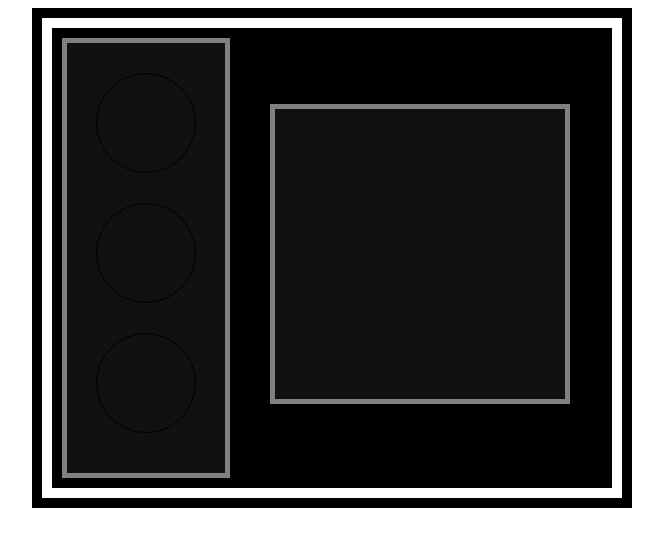
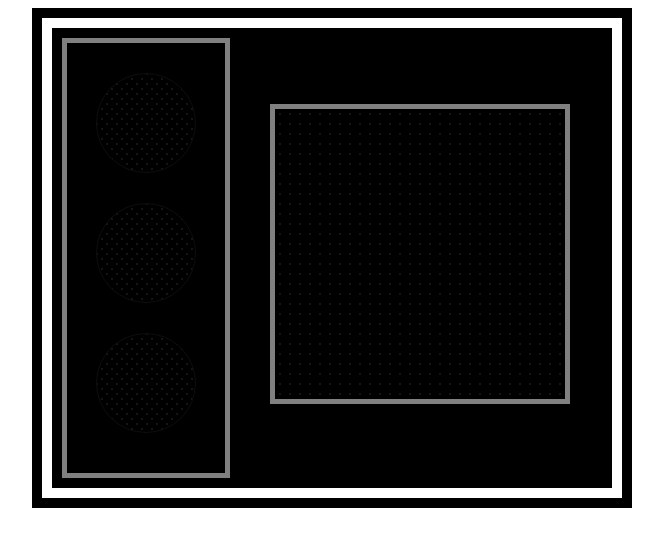
Before and after one commit to Paulo-Ed/project-semafaro-v2, a plain HTML site: page index.html in a window 1280 px wide. Shown: the whole page, without its empty margins (308-971 px from the left). Drawn offline with Linux system fonts and the light colour scheme.

Commit message:
adicionando efeito no plano de fundo

```diff
--- a/style.css
+++ b/style.css
@@ -18,7 +18,7 @@
 }
 
 .sinais {
-    background-color: #111;
+    background-color: #000;
     width: 30%;
     height: 440px;
     display: inline-block;
@@ -32,13 +32,18 @@
     margin-left: auto;
     margin-right: auto;
     margin-top: 30px;
-    background-color: #111;
-    border: solid 1px #000;
+    background-color: #000;
+    border: solid 1px #0e0e0e;
     border-radius: 100px;
+    --size: 10px;
+    background-image: radial-gradient(circle, #151515 0%, #151515 15%, transparent 15%, transparent 100%),
+    radial-gradient(circle, #151515 0%, #151515 15%, transparent 15%, transparent 100%);
+    background-size: var(--size) var(--size);
+    background-position: 0 0, calc(var(--size)/2) calc(var(--size)/2);
 }
 
 .contagem {
-    background-color: #111;
+    background-color: #000;
     height: 300px;
     width: 300px;
     display: inline-block;
@@ -46,4 +51,8 @@
     border: solid 5px gray;
     margin: 30px;
     margin-bottom:15%;
+    --size: 10px;
+    background-image: radial-gradient(circle, #151515 0%, #151515 15%, transparent 15%, transparent 100%),
+    radial-gradient(circle, #151515 0%, #151515 15%, transparent 15%, transparent 100%);
+    background-size: var(--size) var(--size);
 }
```
